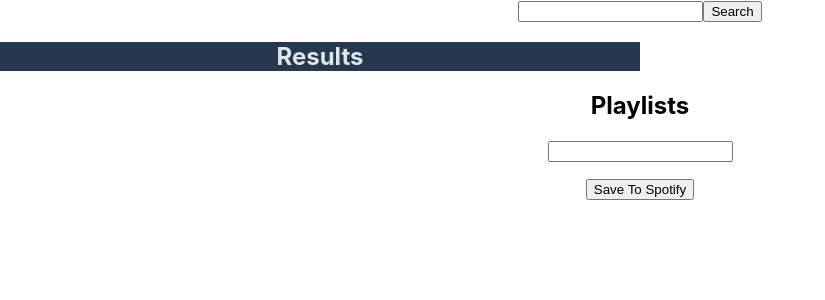
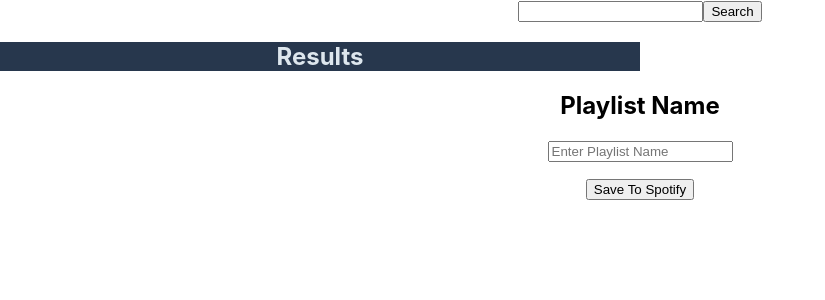
Before and after one commit to BMTimbrell/jammming, a React (Create React App) app: page / in a window 1280 px wide. Shown: the top 300 px of the page, without its empty margins (0-825 px from the left). Built offline with nearby package versions, Linux system fonts and the light colour scheme.

Commit message:
made it so can't add same song twice to playlist and can view and change playlist name

```diff
--- a/src/App.js
+++ b/src/App.js
@@ -8,22 +8,38 @@ import Playlist from './components/Playlist';
 function App() {
   const [searchResults, setSearchResults] = useState([]);
   const [playlist, setPlaylist] = useState([]);
+  const [playlistName, setPlaylistName] = useState('');
 
   function updateSearchResults(results) {
     setSearchResults(results);
   }
 
+  function updatePlaylistName({target}) {
+    setPlaylistName(target.value);
+  }
+
   function updatePlaylist(track, add) {
-    if (add === 'add') {setPlaylist(prev => [...prev, track]); console.log(track)}
-    else if (add === 'remove') setPlaylist(prev => prev.filter(item => item.id !== track.id));
-    else (console.log("Must pass a track followed by 'add' or 'remove' as parameters!"));
+    if (add === 'add') {
+      //Check if item is already in playlist
+      let alreadyHasTrack = false;
+      playlist.forEach(el => {
+        if (el.id === track.id) alreadyHasTrack = true;
+      });
+      console.log(alreadyHasTrack);
+      if (!alreadyHasTrack) setPlaylist(prev => [...prev, track]);
+    } else if (add === 'remove') {
+      //Remove from playlist
+      setPlaylist(prev => prev.filter(item => item.id !== track.id));
+    } else {
+      (console.log("Must pass a track followed by 'add' or 'remove' as parameters!"));
+    }
   }
 
   return (
     <div className="App">
       <SearchBar updateSearchResults={updateSearchResults} />
       <SearchResults searchResults={searchResults} updatePlaylist={updatePlaylist} />
-      <Playlist playlist={playlist} updatePlaylist={updatePlaylist} />
+      <Playlist name={playlistName} playlist={playlist} updatePlaylist={updatePlaylist} updatePlaylistName={updatePlaylistName} />
     </div>
   );
 }
--- a/src/components/Playlist.js
+++ b/src/components/Playlist.js
@@ -1,11 +1,11 @@
 import React from 'react';
 import Tracklist from './Tracklist';
 
-function Playlist({playlist, updatePlaylist}) {
+function Playlist({name, playlist, updatePlaylist, updatePlaylistName}) {
     return (
         <form>
-            <h2>Playlists</h2>
-            <input />
+            <h2>{name || 'Playlist Name'}</h2>
+            <input type="text" placeholder="Enter Playlist Name" onChange={updatePlaylistName} value={name} />
             <Tracklist type="playlist" tracks={playlist} updatePlaylist={updatePlaylist} />
             <button>Save To Spotify</button>
         </form>
--- a/src/components/SearchResults.js
+++ b/src/components/SearchResults.js
@@ -1,8 +1,8 @@
 import React, {useState} from 'react';
 import Tracklist from './Tracklist';
 import styles from '../resources/SearchResults.module.css';
+
 function SearchResults({searchResults, updatePlaylist}) {
-
     return (
         <div className={styles.searchResults}>
             <h2>Results</h2>
--- a/src/components/Track.js
+++ b/src/components/Track.js
@@ -1,7 +1,7 @@
 import React from 'react';
 import styles from '../resources/Track.module.css';
 
-function Track({key, name, artist, album, button, updatePlaylist, track}) {
+function Track({name, artist, album, button, updatePlaylist, track}) {
 
     return (
         <div>
```
